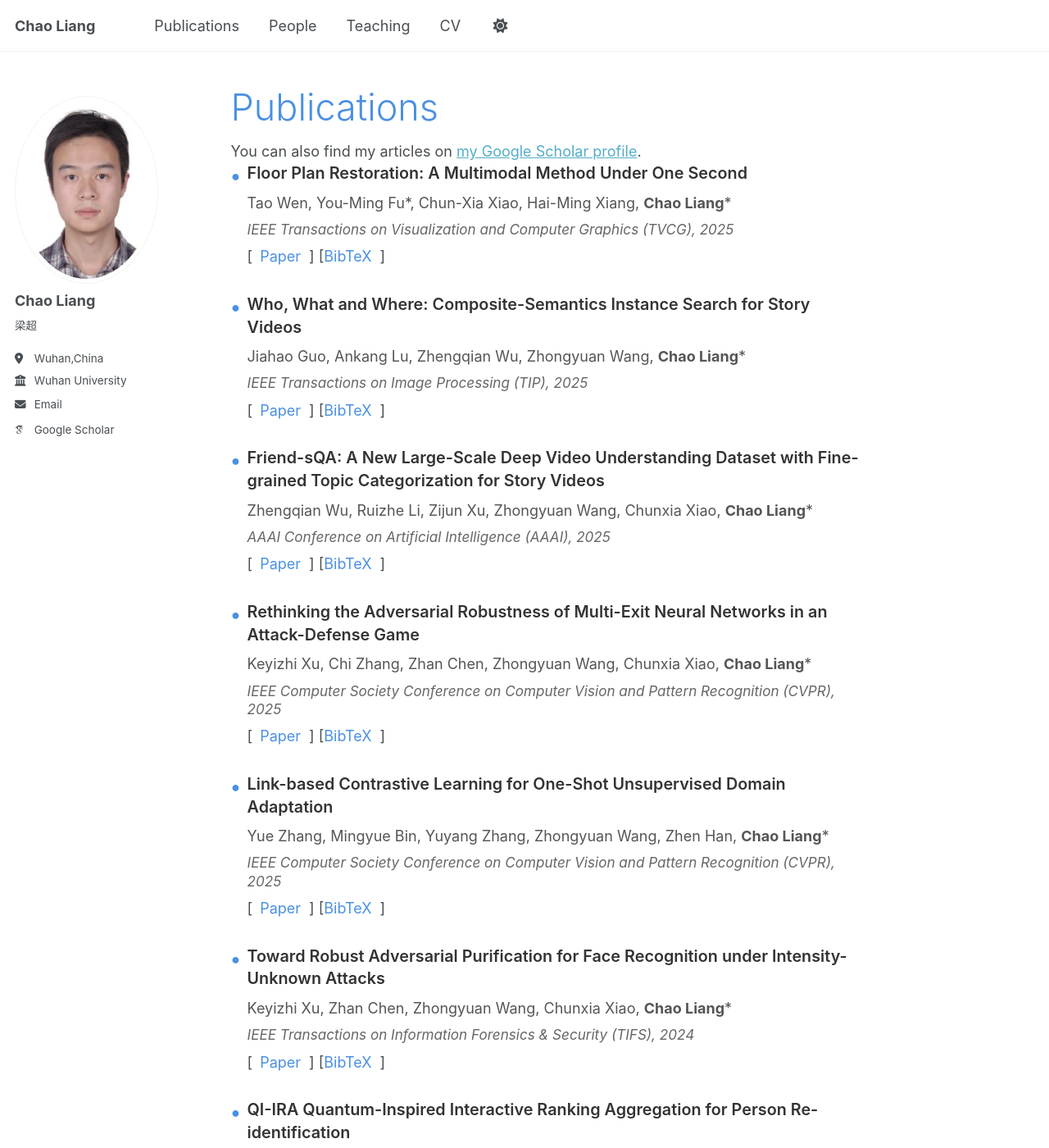
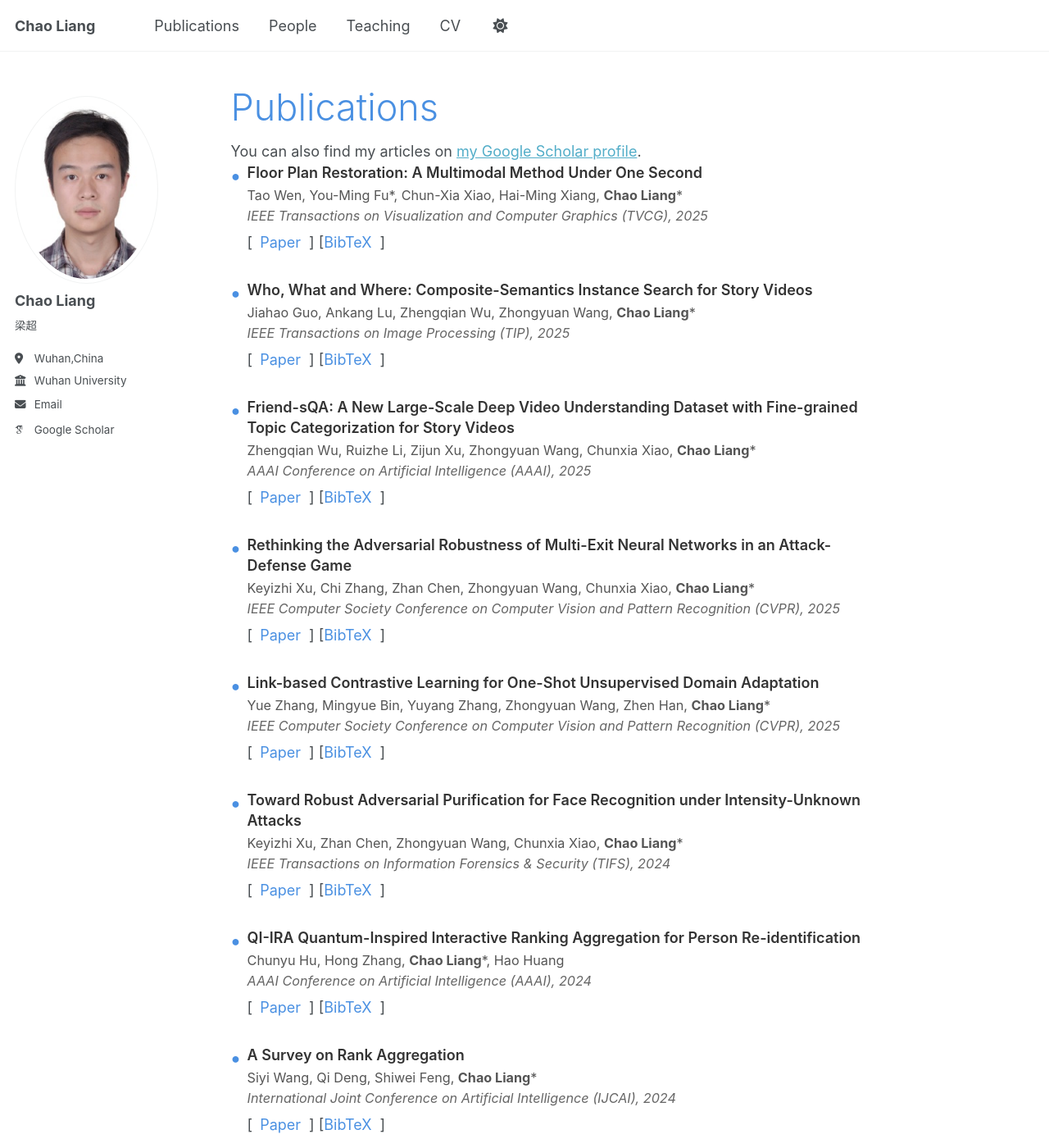
Before and after one commit to zhangsipng/page.github.io, a Jekyll site: the page built from _pages/publications.html, in a window 1280 px wide and 1400 px high. Shown: the whole window at 82% size. Built offline with Jekyll 4.4.1, drawn with Linux system fonts in a browser that asks for light colours; some web fonts are replaced; a script that is not in the unit is left out.

Commit message:
Update _page.scss

```diff
--- a/_sass/layout/_page.scss
+++ b/_sass/layout/_page.scss
@@ -419,7 +419,7 @@
 }
 
 .publication-links {
-  margin: 10px 0;
+  margin: 5px 0;
 }
 
 .publication-links a {
@@ -472,15 +472,15 @@
   }
 
   .publication-authors {
-    font-size: 1rem;
-    margin-bottom: 0.5rem;
+    font-size: 0.9rem;
+    margin-bottom: 0.2rem;
     color: #555;
     line-height: 1.4;
   }
 
   .publication-title {
-    font-size: 1.1rem;
-    margin-bottom: 0.5rem;
+    font-size: 1rem;
+    margin-bottom: 0.2rem;
     line-height: 1.4;
 
     strong {
@@ -499,7 +499,7 @@
     color: #4A90E2;
     text-decoration: none;
     font-weight: normal;
-    margin-left: 0.5rem;
+
 
     &:hover {
       text-decoration: underline;
@@ -507,10 +507,10 @@
   }
 
   .publication-venue {
-    font-size: 0.95rem;
+    font-size: 0.9rem;
     color: #666;
     font-style: italic;
-    margin-bottom: 0.5rem;
+    margin-bottom: 0.2rem;
   }
 
   /* Remove default list styling */
```
